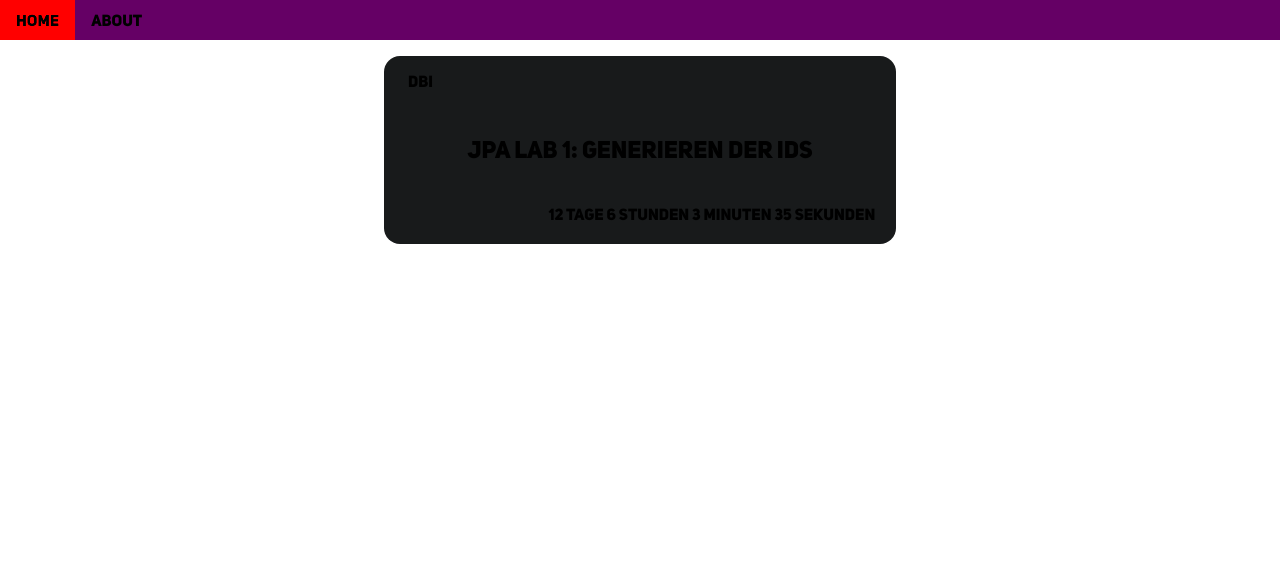
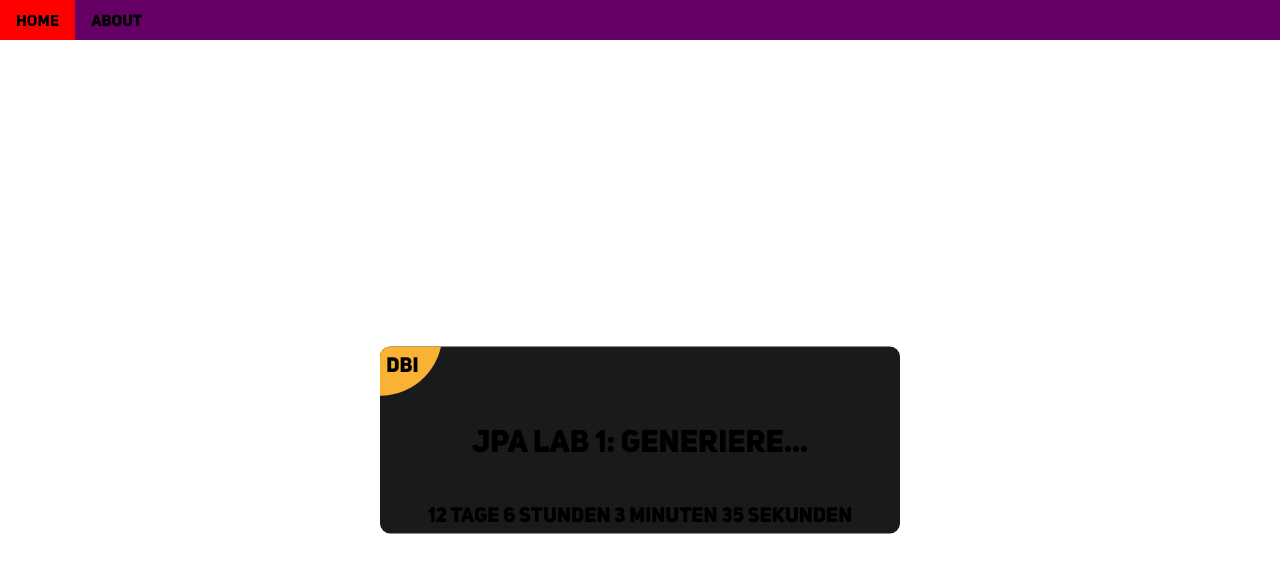
Before and after one commit to Elias-Traunbauer/school_collab, a Next.js app: page /cardTest in a window 1280 px wide. Shown: the top 572 px of the page. Built offline with nearby package versions, Linux system fonts and the light colour scheme; no server answers.

Commit message:
Nerw Card Design

```diff
--- a/components/AssignmentCard.js
+++ b/components/AssignmentCard.js
@@ -3,7 +3,7 @@ import Countdown from './Countdown';
 import styles from '../styles/Assignment.module.css'
 import { useRouter } from 'next/router'
 
-export default function Assignment({ assignment = { subject: "DBI", title: "JPA Lab 1: Generieren der IDs", deadline: new Date(2023, 1, 22, 13, 40), set: true } }) {
+export default function Assignment({ assignment = { subject: "DBI", title: "JPA Lab 1: Generieren der IDs", deadline: new Date(2023, 1, 22, 13, 40), set: true} }) {
     const router = useRouter();
 
     let assignmentStart = {
--- /dev/null
+++ b/components/NewAssignmentCard.js
@@ -0,0 +1,51 @@
+import styles from '../styles/NewAssignmentCard.module.css';
+import { useState, useEffect, useRef } from 'react';
+import Countdown from './Countdown';
+
+export default function NewAssignmentCard({ assignment = { subject: "DBI", title: "JPA Lab 1: Generieren der IDs", deadline: new Date(2023, 1, 22, 13, 40), set: true ,subjectCode: "DBI"} }){
+
+    let assignmentStart = {
+        subject: "...",
+        title: "...",
+        deadline: new Date(),
+        set: false,
+        subjectCode: "DBI"
+    }
+
+    const [assignmentState, setAssignment] = useState(assignmentStart);
+
+    useEffect(() => {
+        setTimeout(() => {
+            if (!assignmentState.set) {
+                setAssignment(assignment);
+            }
+        }, 300);
+    });
+    function getTitle(){
+        if (assignmentState.title.length > 20){
+            return assignmentState.title.slice(0, 20) + "...";
+        } else {
+            return assignmentState.title;
+        }
+    }
+
+
+    return(
+        <div className={styles.assignmentcontainer} /*onClick={() => router.push("./assignment_edit?assignmentId=1")}*/>
+            <div className={styles.hoverEffect}></div>
+            <div>
+                <div className={styles.assignmenthead}>
+                    <p>{assignmentState.subjectCode}</p>
+                </div>
+                <div className={styles.assignmentbody}>
+                    <div>
+                        <h2>{getTitle()}</h2>
+                    </div>
+                </div>
+                <div className={styles.assignmentfoot}>
+                    <Countdown date={new Date(assignmentState.deadline)}></Countdown>
+                </div>
+            </div>
+        </div>
+    );
+}
--- a/pages/assignments.js
+++ b/pages/assignments.js
@@ -16,6 +16,7 @@ export default function Assignments() {
             setAssignmentData(json.data);
         })();
 
+        setAssignmentData([{ subject: "DBI", title: "JPA Lab 1: Generieren der IDs", deadline: new Date(2023, 1, 22, 13, 40), set: true }]);
     }, []);
 
     return (
--- a/pages/cardTest.js
+++ b/pages/cardTest.js
@@ -1,10 +1,11 @@
 import React from 'react'
-import AssignmentCard from '../components/AssignmentCard'
+import NewAssignmentCard from '../components/NewAssignmentCard'
+import styles from '../styles/CardTest.module.css'
 
 export default function CardTest() {
     return (
-        <div>
-            <AssignmentCard></AssignmentCard>
+        <div className={styles.container}>
+            <NewAssignmentCard></NewAssignmentCard>
         </div>
     )
 }
--- /dev/null
+++ b/styles/CardTest.module.css
@@ -0,0 +1,8 @@
+.container{
+    display: flex;
+    flex-direction: column;
+    align-items: center;
+    justify-content: center;
+    height: 100vh;
+    width: 100vw;
+}
--- /dev/null
+++ b/styles/NewAssignmentCard.module.css
@@ -0,0 +1,82 @@
+.assignmentcontainer{
+    height: 9em;
+    width: 25em;
+    scale: 1.3;
+    background-color: var(--background_1);
+    border-radius: .5em;
+    padding: .3em .3em .3em .3em;
+    overflow: hidden;
+    z-index: 2;
+}
+.assignmentcontainer > div{
+    height: 100%;
+    display: flex;
+    flex-direction: column;
+    justify-content: space-between;
+    align-items: center;
+    z-index: 2;
+}
+.assignmenthead{
+    width: 100%;
+    display: flex;
+    justify-content: space-between;
+    align-items: center;
+    z-index: 2;
+}
+.assignmenthead p{
+    margin: 0;
+}
+.assignmentbody{
+    margin-top: auto;
+    margin-bottom: auto;
+    display: flex;
+    width: 80%;
+    flex-direction: column;
+    justify-content: center;
+    align-items: center;
+    text-align: left;
+    flex-wrap: wrap;
+    overflow: hidden;
+    z-index: 2;
+}
+.assignmentbody div h2{
+    display: block;
+}
+.assignmentfoot{
+    width: 100%;
+    display: flex;
+    justify-content: center;
+    align-items: center;
+    z-index: 2;
+}
+.assignmentfoot p{
+    margin: 0;
+}
+
+.hoverEffect{
+    width: 6em;
+    height: 6em !important;
+    position: absolute;
+    background-color: #f9b234;
+    z-index: 1;
+    border-radius: 10em;
+    transition: all .5s ease;
+    top: -3.6em;
+    left: -3em;
+    user-select: none;
+    pointer-events: none;
+}
+
+.assignmentcontainer:hover .hoverEffect{
+    width: 100%;
+    height: 100% !important;
+    border-radius: 0;
+    top: 0;
+    left: 0;
+}
+
+/*Trauni fragen*/
+.assignmentcontainer:hover{
+    background-color: var(--background_2);
+    cursor: pointer;
+}
```
